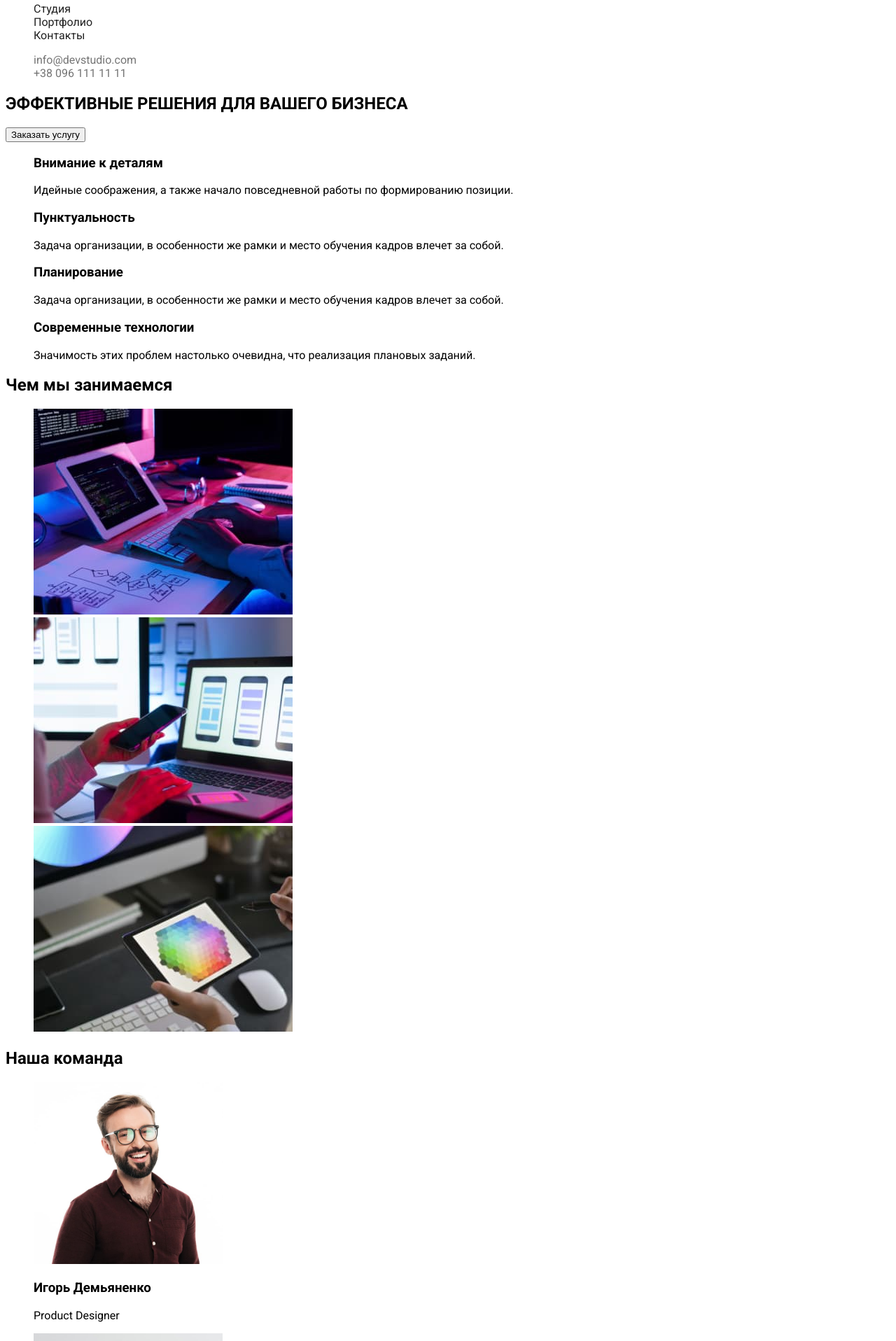
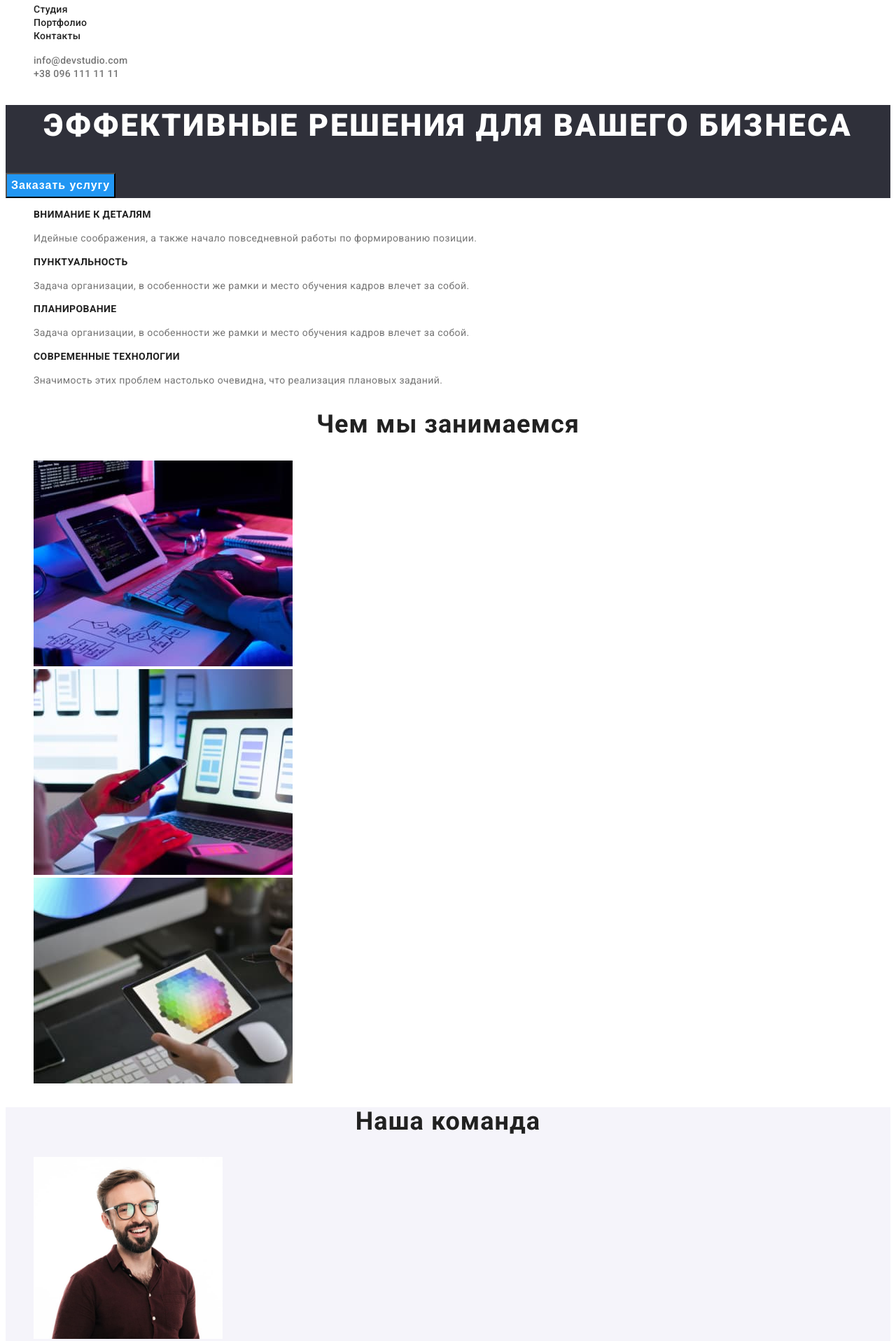
Before and after one commit to santr1901/goit-markup-hw-02, a plain HTML site: page index.html in a window 1280 px wide. Shown: the part 52-1968 px from the top of the page at 70% size. Drawn offline with Linux system fonts and the light colour scheme.

Commit message:
в процессе

```diff
--- a/css/styles.css
+++ b/css/styles.css
@@ -1,6 +1,13 @@
+:root {
+--first-color:  #212121;
+--second-color: #757575;
+--accent-color: #2196F3;
+}
+
 body {
   font-family: 'Raleway', sans-serif;
   font-family: 'Roboto', sans-serif;
+  color: #ffffff;
 }
 
 .list {
@@ -11,34 +18,157 @@ body {
   text-decoration: none;
 }
 
+/*------------------------HEADER-----------------------------*/
+.header{
+  background-color: #fff;
+}
+
 .header-logo{
-  color: #212121;
-  font-family: Raleway;
+font-family: Raleway;
 font-style: normal;
 font-weight: bold;
 font-size: 26px;
-line-height: 31px;
+line-height: 1.19;
+color: var(--first-color);
 }
 
 .web-logo{
-  color: #2196F3;
+  color: var(--accent-color);
 }
 
 .header-link{
-  color: #212121;
+font-weight: 500;
+font-size: 14px;
+line-height: 1.14;
+letter-spacing: 0.02em;
+color: var(--first-color);
 }
 
-.contact-link{
-  color: #757575;
-}
+.contact-link {
+  font-weight: 500;
+  font-size: 14px;
+  line-height: 1.14;
+  letter-spacing: 0.02em;
+  color: var(--second-color);
+  }
+
+ /* header-link:visited {
+   color: var(--accent-color);
+ } */
 
 .header-link:hover,
 .header-link:focus,
 .contact-link:hover,
 .contact-link:focus
 {
-  color:#2196F3;
+  cursor: pointer;
+  color: var(--accent-color);
 }
-.filters-btn{
+
+.service {
+  background-color: #2F303A;
+}
+
+.service-title {
+font-weight: 900;
+font-size: 44px;
+line-height: 1.36;
+text-align: center;
+letter-spacing: 0.06em;
+text-transform: uppercase;
+color: #FFFFFF;
+}
+
+.service-btn {
+font-weight: bold;
+font-size: 16px;
+line-height: 1.87;
+display: flex;
+align-items: center;
+text-align: center;
+letter-spacing: 0.06em;
+color: #FFFFFF;
+background-color: var(--accent-color);
+}
+
+.advantage-title {
+  font-weight: bold;
+  font-size: 14px;
+  line-height: 1.14;
+  letter-spacing: 0.03em;
+  text-transform: uppercase;
+
+  color: var(--first-color);
+}
+
+.advantage-dsc {
+  font-weight: normal;
+  font-size: 14px;
+  line-height: 1.71;
+  letter-spacing: 0.03em;
+  color: var(--second-color);
+}
+
+.work-title {
+font-weight: bold;
+font-size: 36px;
+line-height: 1.16;
+text-align: center;
+letter-spacing: 0.03em;
+color: var(--first-color);
+}
+
+.team {
+  background-color: #F5F4FA;
+}
+
+.team-title {
+  font-weight: bold;
+  font-size: 36px;
+  line-height: 1.16;
+  text-align: center;
+  letter-spacing: 0.03em;
+  color: var(--first-color);
+}
+
+.team-name {
+  font-weight: 500;
+font-size: 16px;
+line-height: 1.18;
+text-align: center;
+letter-spacing: 0.03em;
+color: var(--first-color);
+}
+
+.team-position {
+  font-weight: normal;
+font-size: 16px;
+line-height: 1.18;
+text-align: center;
+letter-spacing: 0.03em;
+color: var(--second-color);
+}
+
+.footer {
+  background-color: #2F303A;
+}
+
+.footer-logo {
+  color: #fff;
+}
+
+.footer-address {
+  color: #fff;
+}
+
+.footer-info {
+  color: rgba(255, 255, 255, 0.6);
+}
+
+.footer-info:hover {
+  color: #757575;
+}
+
+.filters-btn:hover{
   cursor: pointer;
 }
--- a/index.html
+++ b/index.html
@@ -104,12 +104,12 @@
       </section>
     </main>
     <footer class="footer">
-      <a class="link header-logo" href="index.html"><span class="web-logo">Web</span>Studio</a>
+      <a class="link footer-logo" href="index.html"><span class="web-logo">Web</span>Studio</a>
       <address>
       <ul class="list footer-list">
-        <li class="footer-item"><a class="link" href="https://goo.gl/maps/YbPivX2JFZGYq7XS9" target="_blank" rel="noreferrer noopener">г.Киев, пр-т Леси Украинки,26</a></li>
-        <li class="footer-item"><a class="link" href="mailto:info@devstudio.com">info@devstudio.com</a></li>
-        <li class="footer-item"><a class="link" href="tel:+380961111111">+38 096 111 11 11</a></li>
+        <li class="footer-item"><a class="link footer-address" href="https://goo.gl/maps/YbPivX2JFZGYq7XS9" target="_blank" rel="noreferrer noopener">г.Киев, пр-т Леси Украинки,26</a></li>
+        <li class="footer-item"><a class="link footer-info" href="mailto:info@devstudio.com">info@devstudio.com</a></li>
+        <li class="footer-item"><a class="link footer-info" href="tel:+380961111111">+38 096 111 11 11</a></li>
       </ul>
     </address>
     </footer>
```
Also changed, not shown: portfolio.html (+4 -4 lines).
